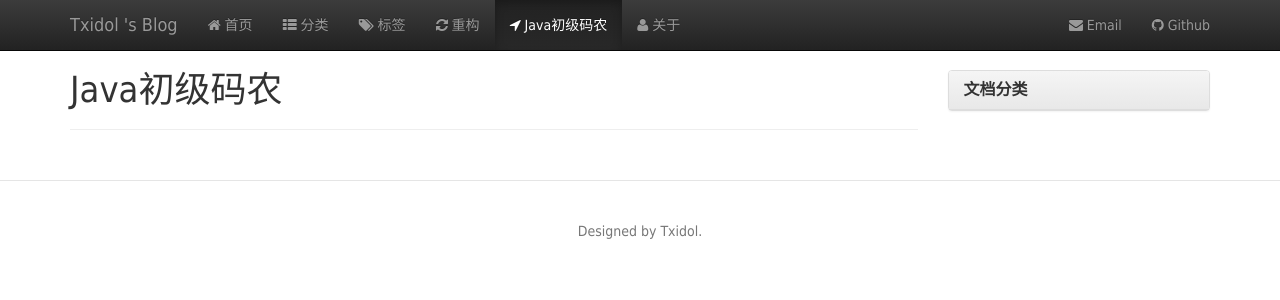
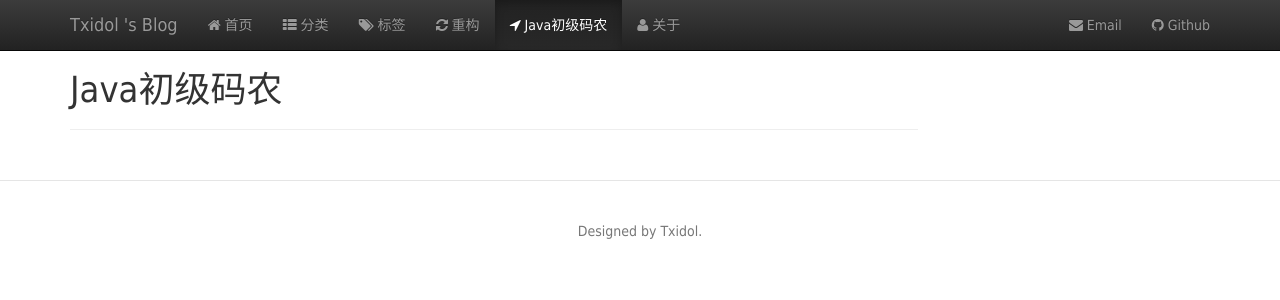
Before and after one commit to txidol/txidol.github.io, a Jekyll site: the page built from java_base.html, in a window 1280 px wide. Shown: the top 300 px of the page. Built offline with Jekyll 4.4.1, drawn with Linux system fonts in a browser that asks for light colours; nearby versions of some CDN libraries; Markdown is read by kramdown in place of the engine named in the settings.

Commit message:
Update java_base.html

```diff
--- a/java_base.html
+++ b/java_base.html
@@ -25,23 +25,4 @@ title: Java初级码农
         {% endif %}
         {% endfor %}
     </div>
-    <div class="col-md-3">
-        <div class="panel panel-default">
-            <div class="panel-heading">
-                <h3 class="panel-title">文档分类</h3>
-            </div>
-            <ul class="nav nav-pills nav-stacked">
-                {% for category in site.categories %}
-                {% if category[0] == "java初级码农" %}
-                <li>
-                    <a href="{{ site.ctx }}/java_base#{{ category[0] }}">
-                        <span class="badge pull-right">{{ category[1].size }}</span>
-                        <i class="fa fa-list"></i>&nbsp;{{ category[0] }}
-                    </a>
-                </li>
-                {% endif %}
-                {% endfor %}
-            </ul>
-        </div>
-    </div>
 </div>
```
